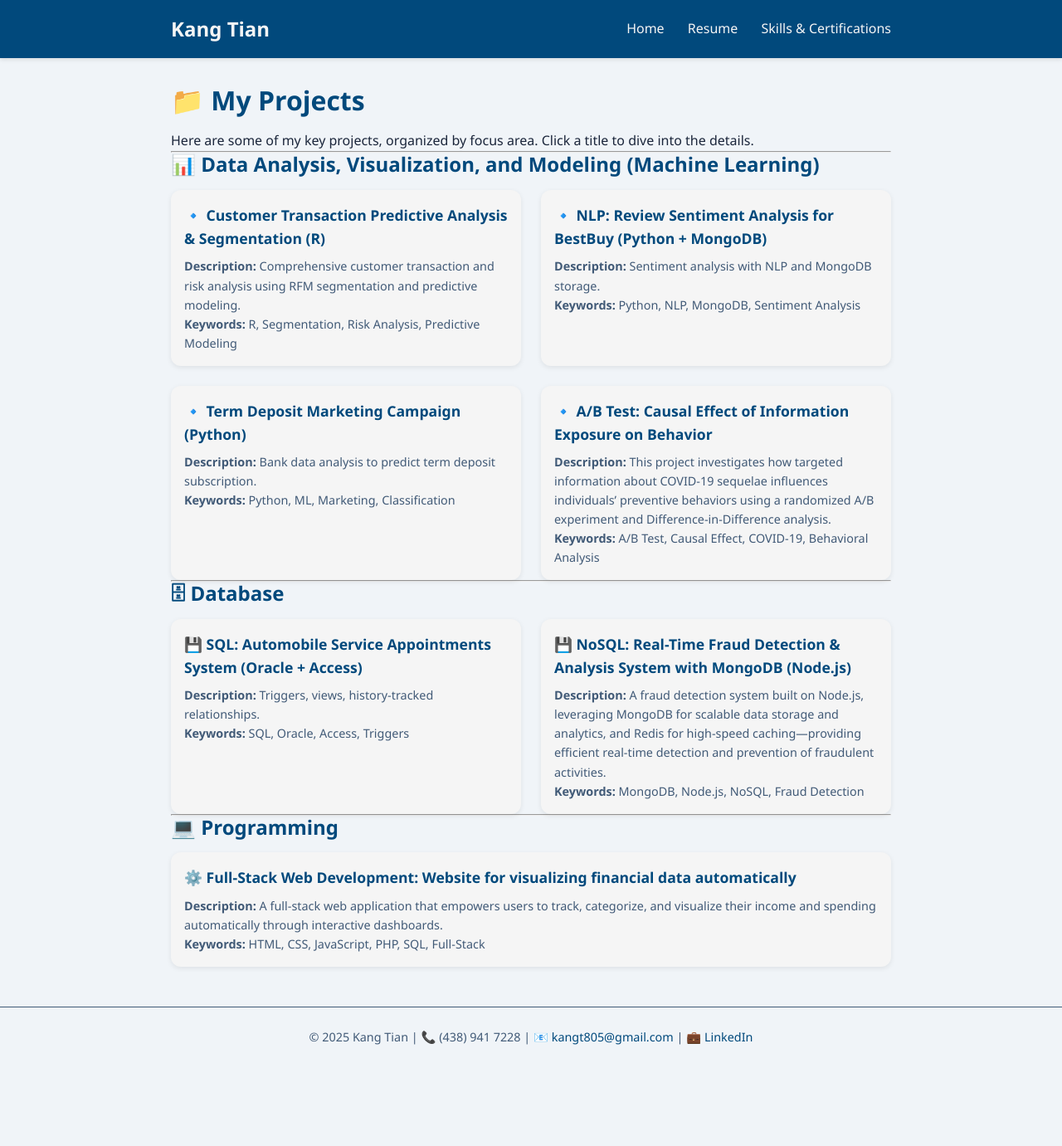
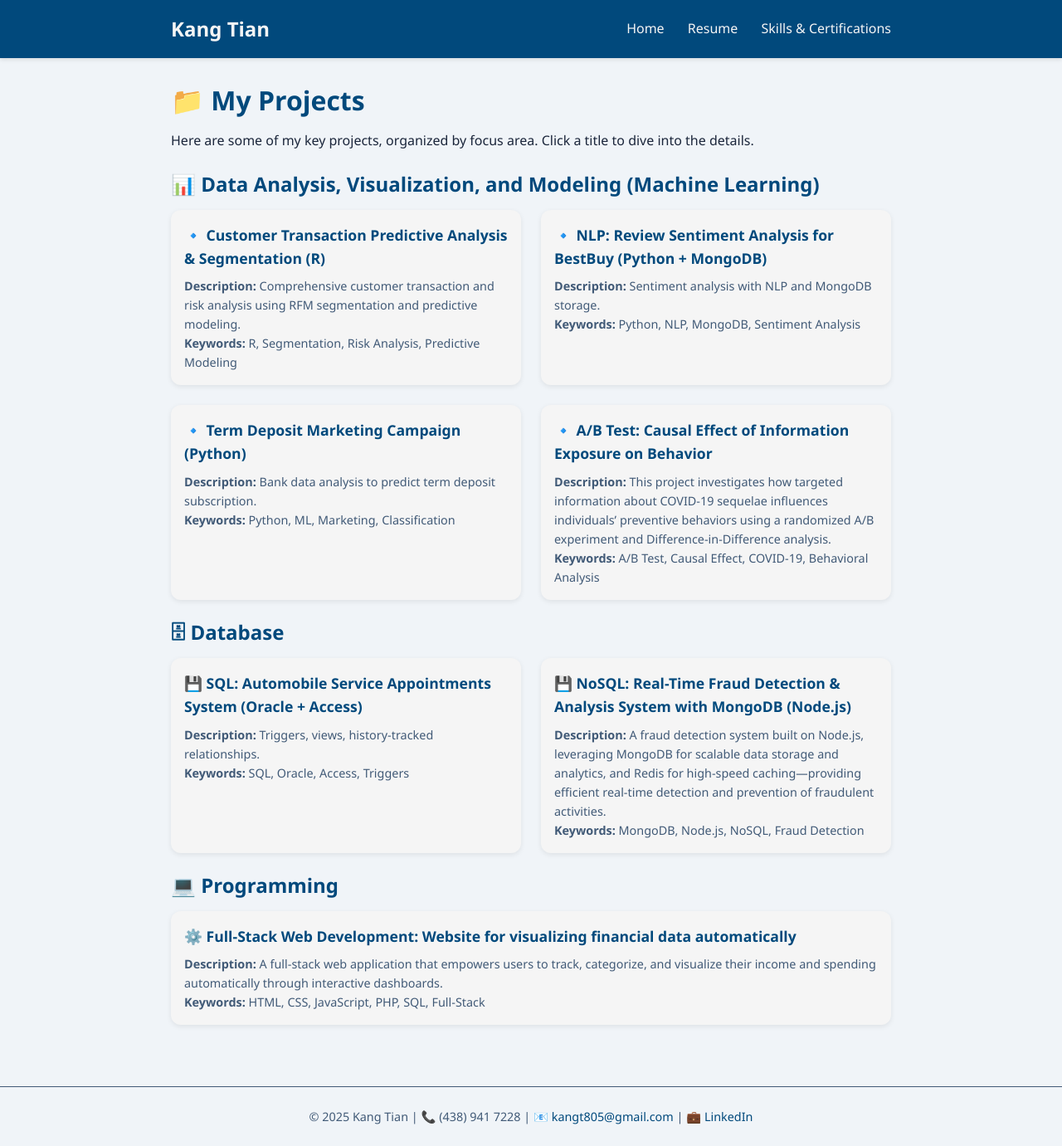
Before and after one commit to kang-tian/kang-tian.github.io, a Jekyll site: the page built from index.md, in a window 1280 px wide. Shown: the whole page at 83% size. Built offline with Jekyll 4.4.1, drawn with Linux system fonts in a browser that asks for light colours; before the commit the page ends 1285 px from its top, so only the background shows below that.

Commit message:
Update index.md

```diff
--- a/index.md
+++ b/index.md
@@ -7,8 +7,9 @@ permalink: /
 # 📁 My Projects
 
 Here are some of my key projects, organized by focus area. Click a title to dive into the details.
+<p> &nbsp; </p>
 
----
+
 
 ## 📊 Data Analysis, Visualization, and Modeling (Machine Learning)
 
@@ -23,8 +24,9 @@ Here are some of my key projects, organized by focus area. Click a title to dive
 </div>
 {% endfor %}
 </div>
+<p> &nbsp; </p>
 
----
+
 
 ## 🗄 Database
 
@@ -39,8 +41,9 @@ Here are some of my key projects, organized by focus area. Click a title to dive
 </div>
 {% endfor %}
 </div>
+<p> &nbsp; </p>
 
----
+
 
 ## 💻 Programming
 
@@ -55,3 +58,4 @@ Here are some of my key projects, organized by focus area. Click a title to dive
 </div>
 {% endfor %}
 </div>
+<p> &nbsp; </p>
```
